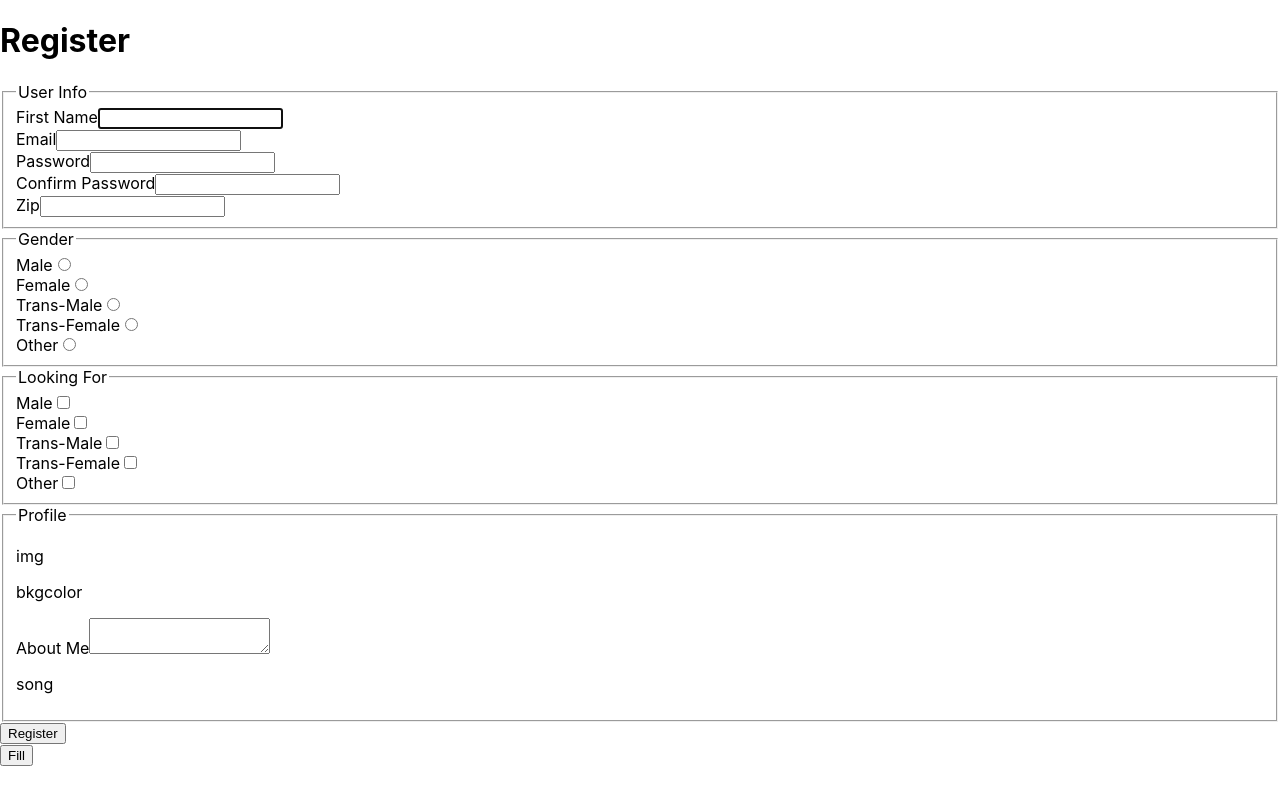
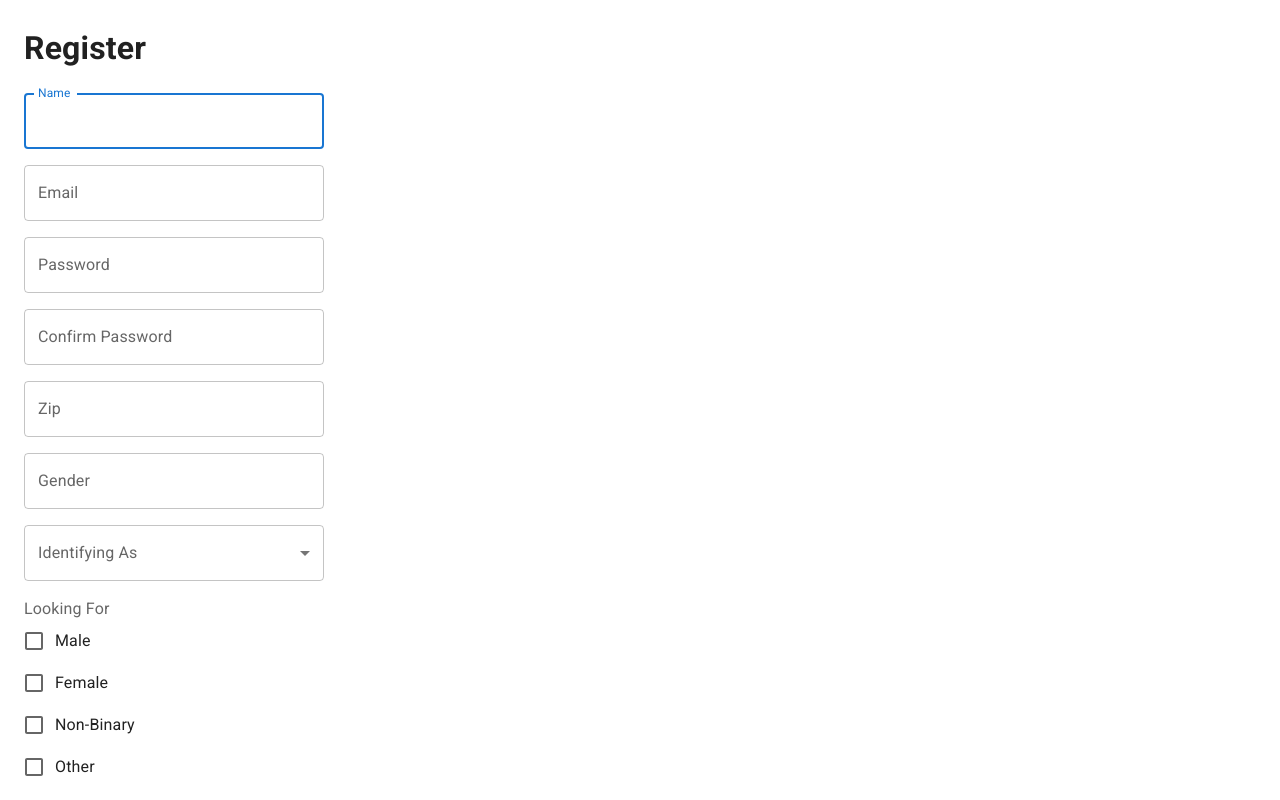
Before and after one commit to pFlug8/befriendsfirst, a React (Create React App) app: page / in a window 1280 px wide. Shown: the top 800 px of the page. Built offline with nearby package versions, Linux system fonts and the light colour scheme.

Commit message:
MUI update to registration form Roboto installed, manual testing updated all fields and posted to DB

```diff
--- a/package.json
+++ b/package.json
@@ -5,6 +5,7 @@
   "dependencies": {
     "@emotion/react": "^11.10.4",
     "@emotion/styled": "^11.10.4",
+    "@fontsource/roboto": "^4.5.8",
     "@mui/material": "^5.10.3",
     "@testing-library/jest-dom": "^5.16.5",
     "@testing-library/react": "^13.3.0",
--- a/src/components/Register.js
+++ b/src/components/Register.js
@@ -1,33 +1,56 @@
 import React, { useState } from 'react';
-import { fillForm } from '../util';
+import { Box, Button, Checkbox, FormGroup, FormControl, FormControlLabel, FormLabel, Grid, InputLabel, MenuItem, Stack, TextField } from '@mui/material';
+import Select, { SelectChangeEvent } from '@mui/material/Select';
+
+// import { fillForm } from '../util';
 // import { useNavigate } from 'react-router';
 
 const Register = (props) => {
 
-    const [form, setForm] = useState({
+    const [state, setState] = useState({
         name: '',
+        email: '',
         passwd: '',
-        email: '',
         zip: '',
+        gender: '',
         ias: '',
-        lkf: '',
-        about: '',
-        bk_color: '',
-        jam: ''
-    });
+        lkf: [],
+        about: ''
+    })
+
+    const handleChange = (evt) => {
+        const value = evt.target.value;
+
+        // checkbox input needs to be modeled as a list
+        if (evt.target.type === 'checkbox') {
+            let valueList = state[evt.target.name];
+            if (evt.target.checked) {
+                valueList.push(value)
+                setState({
+                    ...state,
+                    [evt.target.name]: valueList
+                })
+            } else {
+                valueList = valueList.filter(e => e !== value)
+                setState({
+                    ...state,
+                    [evt.target.name]: valueList
+                })
+            }
+
+        // standard inputs
+        } else {
+            setState({...state, [evt.target.name]: value});
+        }
+
+    }
+
     //const navigate = useNavigate();
-
-    function updateForm(value) {
-        return setForm((prev) => {
-            console.log(form);
-            return { ...prev, ...value };
-        });
-    }
 
     const onSubmit = async (e) => {
         e.preventDefault();
 
-        const newUser = { ...form };
+        const newUser = { ...state };
 
         await fetch("http://localhost:5000/register", {
             method: "POST",
@@ -40,113 +63,150 @@ const Register = (props) => {
             window.alert(err);
             return;
         });
-
-        // setForm({
-        //     name: '',
-        //     passwd: '',
-        //     email: '',
-        //     zip: '',
-        //     ias: '',
-        //     lkf: '',
-        //     about: '',
-        //     bk_color: '',
-        //     jam: ''
-        // });
-        //navigate("/");
+        window.alert(`You have registered ${state.name}!`)
     }
 
-
     return (
-        <div>
+        <Box sx = {{
+            m: 3,
+        }}>
             <h1>Register</h1>
             <form onSubmit={onSubmit}>
-                <fieldset>
-                    <legend>User Info</legend>
-                    <div>
-                        <label htmlFor='name'>First Name</label>
-                        <input autoComplete='off' autoFocus className='' id='name' maxLength='30' name="name" onChange={e => updateForm({ name: e.target.value })} type='text' />
-                    </div>
-                    <div>
-                        <label htmlFor='email'>Email</label>
-                        <input autoComplete="off" className='' id='email' maxLength='320' name="email" onChange={e => updateForm({ email: e.target.value })} type='email' />
-                    </div>
-                    <div>
-                        <label htmlFor='passwd'>Password</label>
-                        <input autoComplete="off" className='' id='passwd' maxLength='5' name="passwd" minLength='5' onChange={e => updateForm({ passwd: e.target.value })} type='password' />
-                    </div>
-                    <div>
-                        <label htmlFor='cnfrm_passwd'>Confirm Password</label>
-                        <input autoComplete="off" className='' id='cnfrm_passwd' maxLength='5' minLength='5' type='password' />
-                    </div>
-
-                    <div>
-                        <label htmlFor='zip'>Zip</label>
-                        <input autoComplete="off" className='' id='zip' name="zip" onChange={e => updateForm({ zip: e.target.value })} pattern='[0-9]{5}' type='text' />
-                    </div>
-                </fieldset>
-
-                <fieldset>
-                    <legend>Gender</legend>
-                    <div>
-                        <label htmlFor='male'>Male</label>
-                        <input className='' id='male' name='ias' onChange={e => updateForm({ ias: e.target.value })} type='radio' value='male'/>
-                    </div>
-                    <div>
-                        <label htmlFor='female'>Female</label>
-                        <input className='' id='female' name='ias' onChange={e => updateForm({ ias: e.target.value })} type='radio' value='female'/>
-                    </div>
-                    <div>
-                        <label htmlFor='transmale'>Trans-Male</label>
-                        <input className='' id='transmale' name='ias' onChange={e => updateForm({ ias: e.target.value })} type='radio' value='transmale'/>
-                    </div>
-                    <div>
-                        <label htmlFor='transfemale'>Trans-Female</label>
-                        <input className='' id='transfemale' name='ias' onChange={e => updateForm({ ias: e.target.value })} type='radio' value='transfemale'/>
-                    </div>
-                    <div>
-                        <label htmlFor='other'>Other</label>
-                        <input className='' id='other' name='ias' onChange={e => updateForm({ ias: e.target.value })} type='radio' value='other'/>
-                    </div>
-                </fieldset>
-
-                <fieldset>
-                    <legend>Looking For</legend>
-                    <div>
-                        <label htmlFor='lkf_male'>Male</label>
-                        <input className='' id='lkf_male' name='lkf' onChange={e => updateForm({ lfk: e.target.value })} type='checkbox' value='male'/>
-                    </div>
-                    <div>
-                        <label htmlFor='lkf_female'>Female</label>
-                        <input className='' id='lkf_female' name='lkf' onChange={e => updateForm({ lfk: e.target.value })} type='checkbox' value='female'/>
-                    </div>
-                    <div>
-                        <label htmlFor='lkf_transmale'>Trans-Male</label>
-                        <input className='' id='lkf_transmale' name='lkf' onChange={e => updateForm({ lfk: e.target.value })} type='checkbox' value='transmale'/>
-                    </div>
-                    <div>
-                        <label htmlFor='lkf_transfemale'>Trans-Female</label>
-                        <input className='' id='lkf_transfemale' name='lkf' onChange={e => updateForm({ lfk: e.target.value })} type='checkbox' value='transfemale'/>
-                    </div>
-                    <div>
-                        <label htmlFor='lkf_other'>Other</label>
-                        <input className='' id='lkf_other' name='lkf' onChange={e => updateForm({ lfk: e.target.value })} type='checkbox' value='other'/>
-                    </div>
-                </fieldset>
-
-                <fieldset>
-                    <legend>Profile</legend>
-                    <p>img</p>
+                <Stack
+                    spacing={2}
+                    sx={{
+                        width: 300
+                    }}>
+                    <TextField
+                        autoFocus={true}
+                        id='name'
+                        label='Name'
+                        maxLength='30'
+                        name='name'
+                        onChange={handleChange}
+                        value={state.name}
+                        variant='outlined'
+                    />
+                    <TextField
+                        id='email'
+                        label='Email'
+                        maxLength='320'
+                        name='email'
+                        onChange={handleChange}
+                        value={state.email}
+                        type='email'
+                    />
+                    <TextField
+                        autoComplete='off'
+                        id='passwd'
+                        label='Password'
+                        maxLength={5}
+                        minLength={5}
+                        name='passwd'
+                        onChange={handleChange}
+                        value={state.passwd}
+                        type='password'
+                    />
+                    <TextField
+                        autoComplete='off'
+                        id='cnfrm_passwd'
+                        label='Confirm Password'
+                        maxLength={5}
+                        minLength={5}
+                        // validation
+                        type='password'
+                    />
+                    <TextField
+                        autoComplete='off'
+                        id='zip'
+                        label='Zip'
+                        onChange={handleChange}
+                        name='zip'
+                        pattern='[0-9]{5}'
+                        value={state.zip}
+                    />
+                    <TextField
+                        id='gender'
+                        label='Gender'
+                        maxLength={30}
+                        name='gender'
+                        onChange={handleChange}
+                        value={state.gender}
+                    />
+                    <FormControl>
+                        <InputLabel id="iasLabel">Identifying As</InputLabel>
+                        <Select
+                            id='ias'
+                            label='Identifying As'
+                            labelId="iasLabel"
+                            name='ias'
+                            onChange={handleChange}
+                            value={state.ias}
+                        >
+                            <MenuItem value='male'>Male</MenuItem>
+                            <MenuItem value='female'>Female</MenuItem>
+                            <MenuItem value='nonbinary'>Non-Binary</MenuItem>
+                            <MenuItem value='other'>Other</MenuItem>
+                        </Select>
+                    </FormControl>
+                    <FormControl component='fieldset'>
+                        <FormLabel component='legend'>Looking For</FormLabel>
+                        <FormGroup>
+                            <FormControlLabel
+                                control={
+                                    <Checkbox
+                                        name='lkf'
+                                        onChange={handleChange}
+                                        value='male'
+                                    />}
+                                label='Male'
+                            />
+                            <FormControlLabel
+                                control={
+                                    <Checkbox
+                                        name='lkf'
+                                        onChange={handleChange}
+                                        value='female'
+                                    />}
+                                label='Female'
+                            />
+                            <FormControlLabel
+                                control={
+                                    <Checkbox
+                                        name='lkf'
+                                        onChange={handleChange}
+                                        value='nonbinary'
+                                    />}
+                                label='Non-Binary'
+                            />
+                            <FormControlLabel
+                                control={
+                                    <Checkbox
+                                        name='lkf'
+                                        onChange={handleChange}
+                                        value='other'
+                                    />}
+                                label='Other'
+                            />
+                        </FormGroup>
+                    </FormControl>
+                    <TextField
+                        id='about'
+                        label='About Me'
+                        multiline
+                        maxLength='25000'
+                        name='about'
+                        onChange={handleChange}
+                        value={state.about}
+                    />
+                    <p>img uploader</p>
                     <p>bkgcolor</p>
-                    <label htmlFor='about'>About Me</label>
-                    <textarea autoComplete='off' id='about' maxLength='25000' name='about' onChange={e => updateForm({ about: e.target.value })}>
-
-                    </textarea>
                     <p>song</p>
-                </fieldset>
-                <button type='submit'>Register</button>
+                    <Button type='submit' variant='contained'>Register</Button>
+                </Stack>
             </form>
-            <button onClick={fillForm}>Fill</button>
-        </div>
+            {/* <button onClick={fillForm}>Fill</button> */}
+        </Box>
     )
 }
 
@@ -164,12 +224,5 @@ export default Register;
 
 • implement client-side validation
 
-commit notes: (DELETE ME)
-added controlled component logic
-added to all inputs the onchange event and value attributes
-changed name='gender' to name='lkf' - need to add a gender text field input
 
-plus readme commit
-
-plus dev server folder commit
 */
--- a/src/index.js
+++ b/src/index.js
@@ -1,14 +1,22 @@
 import React from 'react';
 import ReactDOM from 'react-dom/client';
+import { CssBaseline } from '@mui/material';
 // import router
 import './index.css';
 import App from './App';
 import reportWebVitals from './reportWebVitals';
 
+import '@fontsource/roboto/300.css';
+import '@fontsource/roboto/400.css';
+import '@fontsource/roboto/500.css';
+import '@fontsource/roboto/700.css';
+
 const root = ReactDOM.createRoot(document.getElementById('root'));
 root.render(
   <React.StrictMode>
-    <App />
+    <CssBaseline>
+      <App />
+    </CssBaseline>
   </React.StrictMode>
 );
 
```
Also changed, not shown: 1 other file (tests, documents, lock files or other folders).
